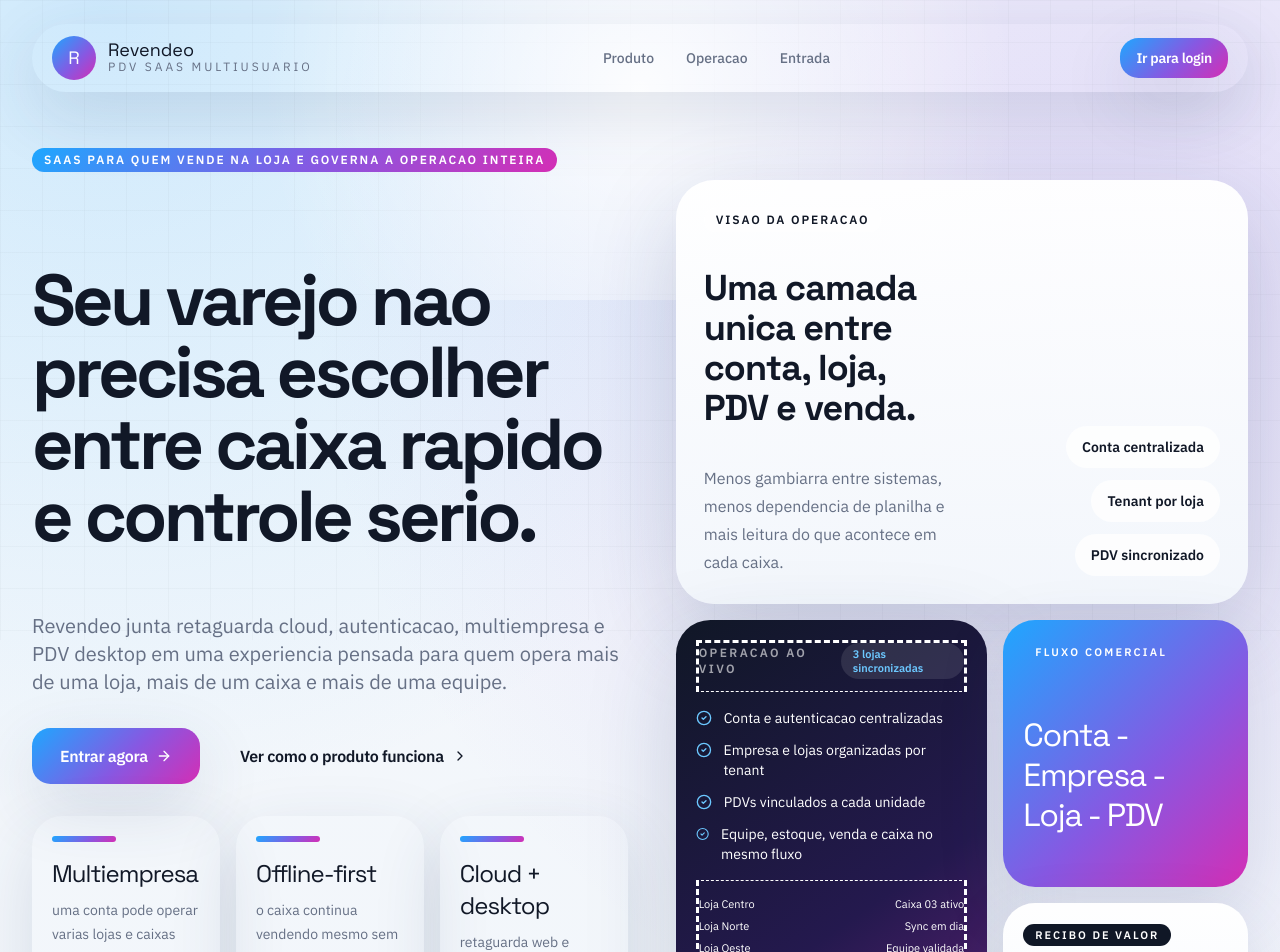
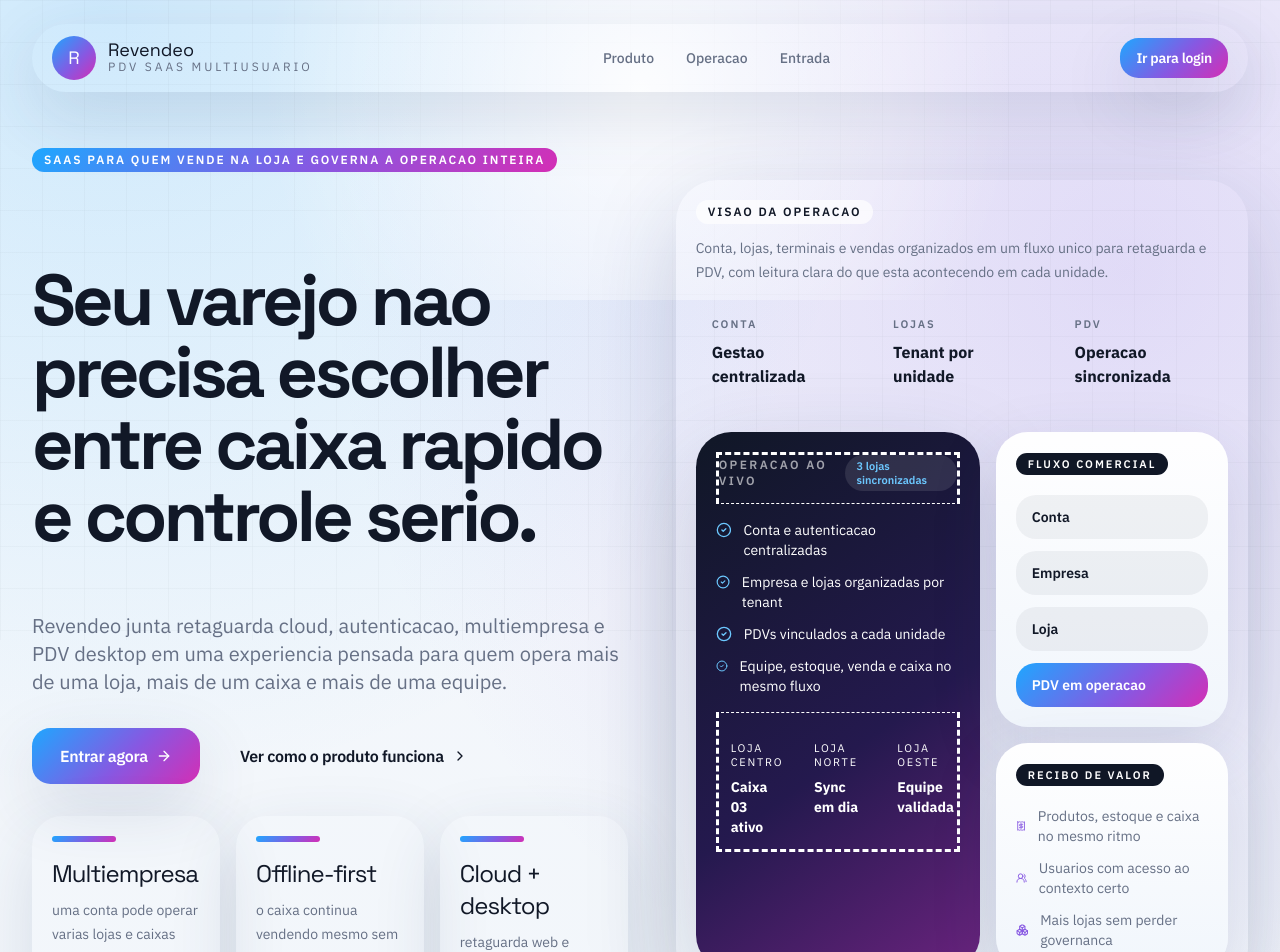
Before and after one commit to fernandinhomartins40/pdv, a Next.js app in the folder apps/web/: page / in a window 1280 px wide. Shown: the top 952 px of the page. Built offline with nearby package versions, Linux system fonts and the light colour scheme.

Commit message:
Refina vitrine principal da landing

```diff
--- a/apps/web/app/page.tsx
+++ b/apps/web/app/page.tsx
@@ -177,44 +177,40 @@
               </div>
             </div>
 
-            <div className="relative min-h-[560px]" id="produto">
-              <div className="pointer-events-none absolute left-2 top-3 h-[280px] w-[300px] rounded-full border-[18px] border-[#1ea7ff] border-b-[#d42eb5] border-l-transparent border-r-[#8758e2] opacity-90" />
-              <div className="pointer-events-none absolute left-[220px] top-[44px] size-16 rounded-full bg-white/82 blur-xl" />
-              <div className="pointer-events-none absolute right-4 top-[250px] size-24 rounded-full bg-[#d42eb5]/16 blur-2xl" />
+            <div className="relative pt-8" id="produto">
+              <div className="pointer-events-none absolute left-2 top-6 h-[240px] w-[260px] rounded-full border-[16px] border-[#1ea7ff] border-b-[#d42eb5] border-l-transparent border-r-[#8758e2] opacity-85" />
+              <div className="pointer-events-none absolute right-6 top-[220px] size-24 rounded-full bg-[#d42eb5]/16 blur-2xl" />
 
-              <div className="relative z-10 mt-8 grid gap-4 xl:grid-cols-[1.12fr_0.88fr]">
-                <Card className="overflow-hidden rounded-[2.4rem] border-white/60 bg-white/78 shadow-float backdrop-blur-xl xl:col-span-2">
-                  <CardContent className="grid gap-6 p-6 md:p-7 xl:grid-cols-[1.02fr_0.98fr] xl:items-end">
-                    <div className="space-y-4">
+              <div className="relative z-10 rounded-[2.6rem] border border-white/60 bg-white/78 p-4 shadow-float backdrop-blur-xl md:p-5">
+                <div className="mb-4 flex flex-col gap-4 border-b border-[#101726]/8 pb-4">
+                  <div className="space-y-3">
                     <Badge variant="outline" className="w-fit border-[#101726]/8 bg-white/70 text-[#111827]">
                       Visao da operacao
                     </Badge>
-                      <div className="space-y-3">
-                        <CardTitle className="max-w-xl text-4xl text-[#111827]">
-                          Uma camada unica entre conta, loja, PDV e venda.
-                        </CardTitle>
-                        <CardDescription className="max-w-lg text-base leading-7 text-[#667085]">
-                          Menos gambiarra entre sistemas, menos dependencia de planilha e mais leitura do que acontece em cada
-                          caixa.
-                        </CardDescription>
+                    <p className="max-w-2xl text-sm leading-6 text-[#667085]">
+                      Conta, lojas, terminais e vendas organizados em um fluxo unico para retaguarda e PDV, com leitura
+                      clara do que esta acontecendo em cada unidade.
+                    </p>
+                  </div>
+
+                  <div className="grid gap-3 sm:grid-cols-3">
+                    <div className="rounded-[1.4rem] border border-[#101726]/8 bg-white/82 px-4 py-3">
+                      <span className="text-[11px] font-semibold uppercase tracking-[0.18em] text-[#667085]">Conta</span>
+                      <strong className="mt-2 block text-base text-[#111827]">Gestao centralizada</strong>
+                    </div>
+                    <div className="rounded-[1.4rem] border border-[#101726]/8 bg-white/82 px-4 py-3">
+                      <span className="text-[11px] font-semibold uppercase tracking-[0.18em] text-[#667085]">Lojas</span>
+                      <strong className="mt-2 block text-base text-[#111827]">Tenant por unidade</strong>
+                    </div>
+                    <div className="rounded-[1.4rem] border border-[#101726]/8 bg-white/82 px-4 py-3">
+                      <span className="text-[11px] font-semibold uppercase tracking-[0.18em] text-[#667085]">PDV</span>
+                      <strong className="mt-2 block text-base text-[#111827]">Operacao sincronizada</strong>
+                    </div>
                   </div>
                 </div>
 
-                    <div className="flex flex-wrap gap-3 xl:justify-end">
-                      <span className="inline-flex min-h-[42px] items-center rounded-full border border-[#101726]/8 bg-white/80 px-4 text-sm font-semibold text-[#111827]">
-                        Conta centralizada
-                      </span>
-                      <span className="inline-flex min-h-[42px] items-center rounded-full border border-[#101726]/8 bg-white/80 px-4 text-sm font-semibold text-[#111827]">
-                        Tenant por loja
-                      </span>
-                      <span className="inline-flex min-h-[42px] items-center rounded-full border border-[#101726]/8 bg-white/80 px-4 text-sm font-semibold text-[#111827]">
-                        PDV sincronizado
-                      </span>
-                    </div>
-                  </CardContent>
-                </Card>
-
-                <div className="rounded-[2.15rem] bg-[linear-gradient(145deg,#101726,#24194e_58%,#6a237e)] p-5 text-white shadow-float">
+                <div className="grid gap-4 xl:grid-cols-[1.1fr_0.9fr]">
+                  <div className="rounded-[2.2rem] bg-[linear-gradient(145deg,#101726,#24194e_58%,#6a237e)] p-5 text-white shadow-float">
                     <div className="flex items-center justify-between border-b border-dashed border-white/12 pb-3">
                       <span className="text-xs font-semibold uppercase tracking-[0.2em] text-white/60">Operacao ao vivo</span>
                       <span className="rounded-full bg-white/10 px-3 py-1 text-[11px] font-semibold text-[#6cc8ff]">
@@ -229,30 +225,41 @@
                         </div>
                       ))}
                     </div>
-                  <div className="grid gap-2 border-t border-dashed border-white/12 pt-4 text-[11px] text-white/56">
-                    <div className="flex justify-between">
-                      <span>Loja Centro</span>
-                      <span>Caixa 03 ativo</span>
+                    <div className="grid gap-3 border-t border-dashed border-white/12 pt-4 sm:grid-cols-3">
+                      <div className="rounded-[1.2rem] bg-white/8 px-3 py-3">
+                        <span className="block text-[11px] uppercase tracking-[0.16em] text-white/56">Loja Centro</span>
+                        <strong className="mt-2 block text-sm">Caixa 03 ativo</strong>
                       </div>
-                    <div className="flex justify-between">
-                      <span>Loja Norte</span>
-                      <span>Sync em dia</span>
+                      <div className="rounded-[1.2rem] bg-white/8 px-3 py-3">
+                        <span className="block text-[11px] uppercase tracking-[0.16em] text-white/56">Loja Norte</span>
+                        <strong className="mt-2 block text-sm">Sync em dia</strong>
                       </div>
-                    <div className="flex justify-between">
-                      <span>Loja Oeste</span>
-                      <span>Equipe validada</span>
+                      <div className="rounded-[1.2rem] bg-white/8 px-3 py-3">
+                        <span className="block text-[11px] uppercase tracking-[0.16em] text-white/56">Loja Oeste</span>
+                        <strong className="mt-2 block text-sm">Equipe validada</strong>
                       </div>
                     </div>
                   </div>
 
                   <div className="grid gap-4">
-                  <div className="rounded-[2rem] bg-[linear-gradient(135deg,#1ea7ff,#8758e2_58%,#d42eb5)] p-5 text-white shadow-ink">
-                    <div className="mb-5 inline-flex rounded-full bg-white/14 px-3 py-1 text-[11px] font-semibold uppercase tracking-[0.2em]">
+                    <div className="rounded-[2rem] border border-[#101726]/8 bg-[linear-gradient(180deg,rgba(255,255,255,0.98),rgba(241,246,252,0.98))] p-5 text-[#111827] shadow-ink">
+                      <div className="mb-5 inline-flex rounded-full bg-[#101726] px-3 py-1 text-[11px] font-semibold uppercase tracking-[0.18em] text-white">
                         Fluxo comercial
                       </div>
-                    <p className="max-w-xs font-display text-[2rem] leading-tight tracking-[-0.04em]">
-                      Conta - Empresa - Loja - PDV
-                    </p>
+                      <div className="grid gap-3">
+                        <div className="rounded-[1.25rem] bg-[#101726]/5 px-4 py-3 text-sm font-semibold text-[#111827]">
+                          Conta
+                        </div>
+                        <div className="rounded-[1.25rem] bg-[#101726]/5 px-4 py-3 text-sm font-semibold text-[#111827]">
+                          Empresa
+                        </div>
+                        <div className="rounded-[1.25rem] bg-[#101726]/5 px-4 py-3 text-sm font-semibold text-[#111827]">
+                          Loja
+                        </div>
+                        <div className="rounded-[1.25rem] bg-[linear-gradient(135deg,#1ea7ff,#8758e2_58%,#d42eb5)] px-4 py-3 text-sm font-semibold text-white">
+                          PDV em operacao
+                        </div>
+                      </div>
                     </div>
 
                     <div className="rounded-[2rem] border border-[#101726]/8 bg-[linear-gradient(180deg,rgba(255,255,255,0.98),rgba(241,246,252,0.98))] p-5 text-[#111827] shadow-ink">
@@ -271,6 +278,7 @@
                         <div className="flex items-center gap-3">
                           <Boxes className="size-4 text-[#8758e2]" />
                           <span>Mais lojas sem perder governanca</span>
+                        </div>
                       </div>
                     </div>
                   </div>
```
Lines whose indentation alone changed are shown as unchanged.
